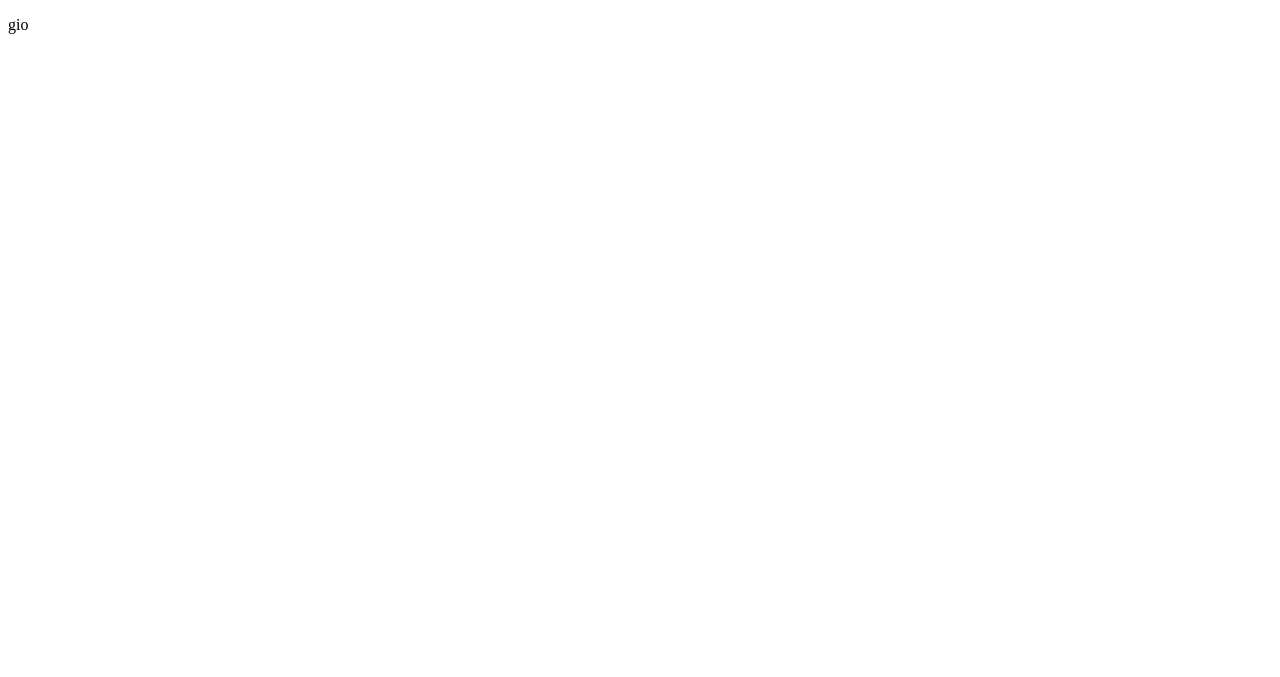
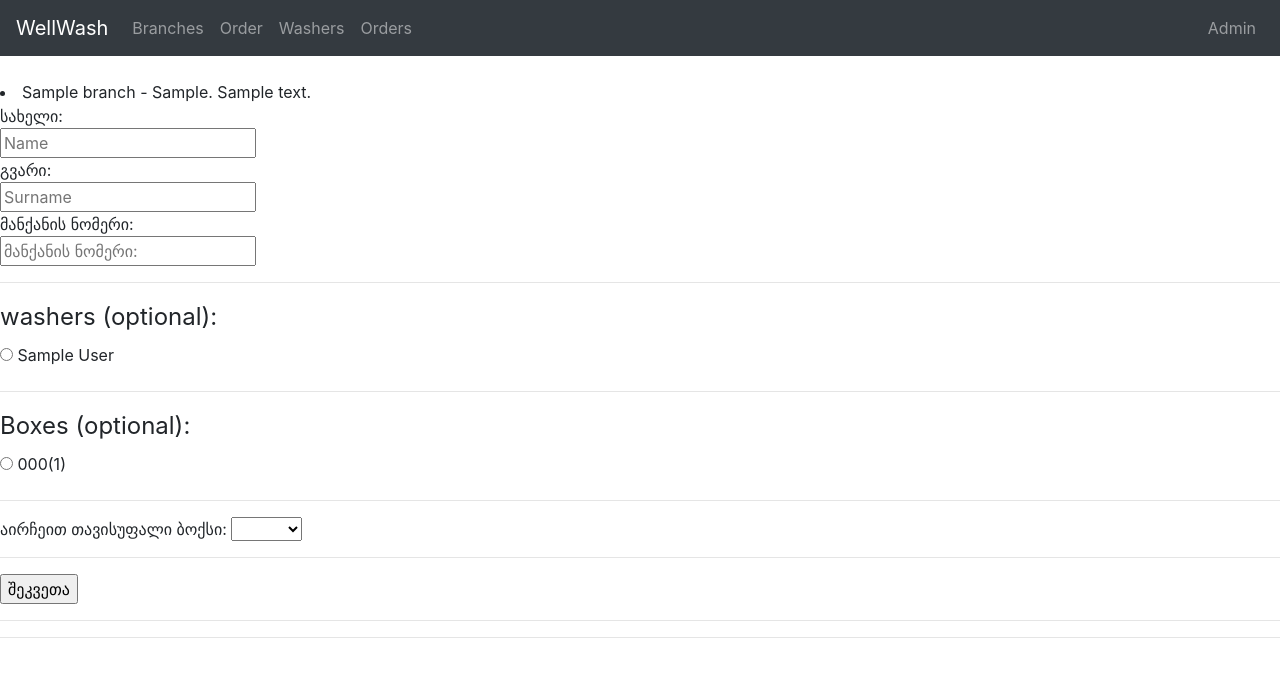
Before and after one commit to Giorgi1971/Car_Wash_Project, a Django app: page /branches/1 in a window 1280 px wide. Before the commit the part shown is almost empty. Shown: the top 677 px of the page. Run offline with Django 3.2, Linux system fonts and the light colour scheme; tables that the repository leaves empty hold one stand-in row (values such as "Sample post"); some libraries are stand-ins or nearby versions.

Commit message:
make only template form for send order in base

```diff
--- a/car_wash_project/templates/wellwash/base.html
+++ b/car_wash_project/templates/wellwash/base.html
@@ -37,7 +37,7 @@
             </ul>
             <ul class="navbar-nav">
                <li class="nav-item">
-                  <a class="nav-link" href="{% url 'wellwash:box' %}">Boxes</a>
+                  <a class="nav-link" href="{% url 'wellwash:order' %}">Order</a>
                </li>
             </ul>
             <ul class="navbar-nav">
--- a/car_wash_project/templates/wellwash/branch.html
+++ b/car_wash_project/templates/wellwash/branch.html
@@ -1,12 +1,49 @@
-<!DOCTYPE html>
-<html lang="en">
-<head>
-    <meta charset="UTF-8">
-    <title>Title</title>
-</head>
-<body>
-<p>
-    gio
-</p>
-</body>
-</html>
+{% extends 'wellwash/base.html' %}
+{% load static %}
+{% block body %}
+
+<br>
+
+        <li>{{ branch }}</li>
+
+<!-- ტექსტული ველის ფორმა - სახელი გვარი, წელი -->
+    <form action="http://localhost/web_developing/php_speqtri.php" method="POST" name="login" enctype="multipart/form-data">
+        სახელი: <BR>
+        <input type="text" name="username" placeholder="Name"><br>
+        გვარი: <BR>
+        <input type="text" name="surname" placeholder="Surname"><br>
+        მანქანის ნომერი: <BR>
+        <input type="int" name="carnumber" placeholder="მანქანის ნომერი: "><br>
+<!-- ფორმა გადამრთველი - სქესის შესახ -->
+            <hr>
+    <fieldset name="radio1"> <legend>washers (optional):</legend>
+            {% for washer in branch.washers.all %}
+        <input type="radio" name="washer" id="washer{{ washer.pk }}" value="{{ washer.pk }}">
+        <label for="washer{{ washer.pk }}">{{washer.full_name}}</label><br/>
+            {% endfor %}
+    </fieldset>
+            <hr>
+    <fieldset name="radio2"> <legend>Boxes (optional):</legend>
+            {% for box in branch.boxes.all %}
+        <input type="radio" name="box" id="box{{ box.pk }}" value="{{ box.pk }}">
+        <label for="box{{ box.pk }}">{{box.box_code}}({{box.box_status}})</label><br/>
+            {% endfor %}
+    </fieldset>
+
+    <hr>
+        აირჩეით თავისუფალი ბოქსი:
+    <select name="boxes">
+        <option value=" ">&nbsp;</option>
+        {% for box in branch.boxes.all %}
+        <option value="{{ box.pk }}" name="box{{ washer.id }}">{{box.box_code}}({{box.box_status}})</option>
+        {% endfor %}
+
+    </select><br>
+    <hr>
+        <input type="submit" value="შეკვეთა"><br>
+        <hr>
+
+    </form>
+
+
+{% endblock body %}
--- a/car_wash_project/templates/wellwash/branches.html
+++ b/car_wash_project/templates/wellwash/branches.html
@@ -5,7 +5,7 @@
 
 {% if many %}
 <br>
-        <h5>ფილიალები:</h5>
+        <h5> შეკვეთის გასაკეთებლად აირჩიეთ ფილიალი:</h5>
     <ul>
     {% for branch in many %}
         <hr>
--- a/car_wash_project/templates/wellwash/index.html
+++ b/car_wash_project/templates/wellwash/index.html
@@ -8,7 +8,7 @@
         <p>This is a car wash site,
             you can place an order and our service staff will definitely help you. Good Luck</p>
 
-        <a href="{% url 'wellwash:order' %}" class="button large hpbottom">Get started Order!</a>
+        <a href="{% url 'wellwash:branches' %}" class="button large hpbottom">Get started Order!</a>
     </div>
 
 {% endblock body %}
--- a/car_wash_project/wellwash/models.py
+++ b/car_wash_project/wellwash/models.py
@@ -29,7 +29,7 @@ class Box(models.Model):
         free = 1, _("Free")
         busy = 2, _("Busy")
 
-    Box_status = models.PositiveSmallIntegerField(choices=BoxStatus.choices, default=1)
+    box_status = models.PositiveSmallIntegerField(choices=BoxStatus.choices, default=1)
 
     def __str__(self):
         return f'{self.box_code}  from -  {self.branch_id}'
--- a/car_wash_project/wellwash/urls.py
+++ b/car_wash_project/wellwash/urls.py
@@ -6,10 +6,10 @@ urlpatterns = [
     path('', index, name='index'),
     path('branches/', branches, name='branches'),
     path('branches/<int:pk>', BranchView.as_view(), name='branch'),
-    path('boxes/', box, name='box'),
+    # path('boxes/', box, name='box'),
     path('washers/', washer, name='washer'),
     path('order/', order, name='order'),
-
+    path('orders/', orders, name='orders'),
 
     # path('home/', home, name='home'),
     # path('car/', car, name='car'),
--- a/car_wash_project/wellwash/views.py
+++ b/car_wash_project/wellwash/views.py
@@ -20,7 +20,7 @@ class BranchView(generic.DetailView):
     template_name = 'wellwash/branch.html'
 
 
-def box(request):
+def order(request):
     boxes = Box.objects.all()
     return render(request, 'wellwash/template.html', {'many': boxes})
 
@@ -30,9 +30,9 @@ def washer(request):
     return render(request, 'wellwash/template.html', {'many': washers})
 
 
-def order(request):
-    orders = Order.objects.all()
-    return render(request, 'wellwash/template.html', {'many': orders})
+def orders(request):
+    ords = Order.objects.all()
+    return render(request, 'wellwash/template.html', {'many': ords})
 
 #
 # def home(request):
```
Also changed, not shown: car_wash_project/wellwash/migrations/0003_auto_20210201_2337.py (added).
